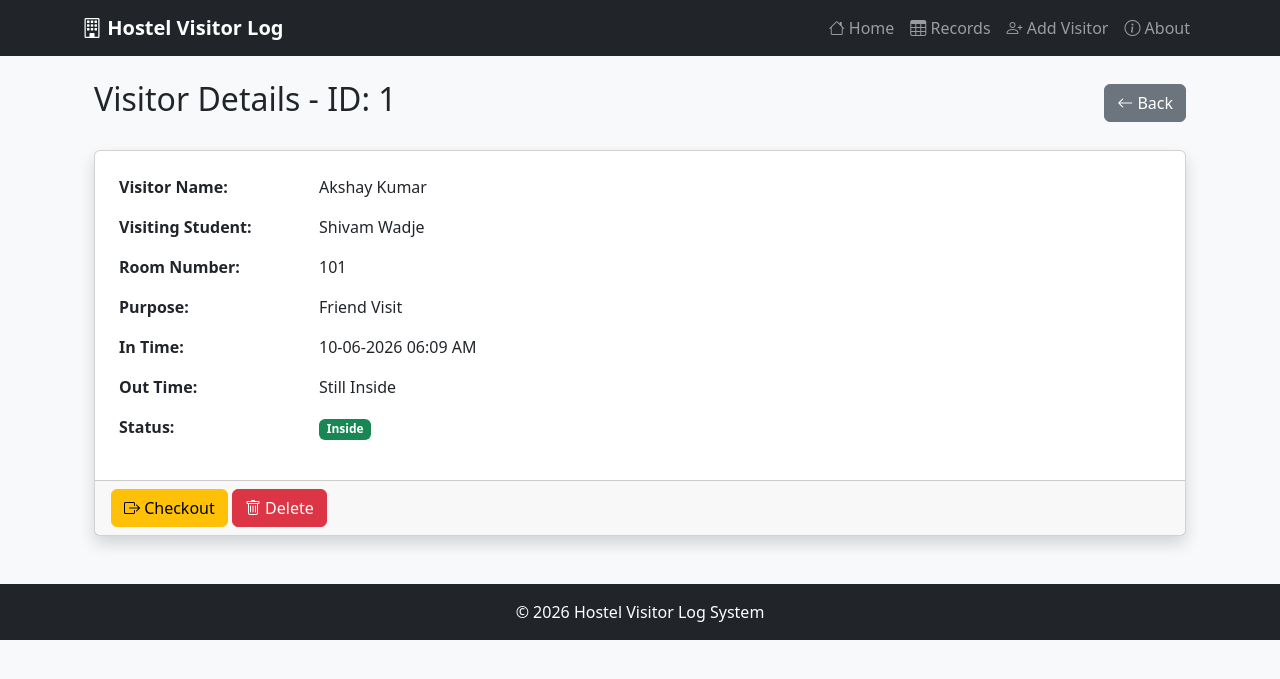
After one commit to shivamwadje95/Python-Trainning, a Flask app: page /details/1 in a window 1280 px wide. The commit adds this page. Shown: the top 679 px of the page. Run offline with Flask 3, Linux system fonts and the light colour scheme; data comes from the database, SQL or seed files in the repository; both versions use the stored data as it was after the commit.

Commit message:
Day 11: SELECT and DELETE QUERY

```diff
--- a/My_project_app.py
+++ b/My_project_app.py
@@ -97,7 +97,7 @@ def records():
     html += "</table><br><a href='/'>Back to Home</a>"
     return html
 
-# Route 3 - Extra Project Route
+# Route 3 -  Project Route
 @app.route("/inside")
 def inside():
     html = """
--- a/app.py
+++ b/app.py
@@ -1,52 +1,73 @@
-from flask import Flask, render_template, request, redirect, url_for, flash
+from flask import Flask, redirect, render_template, request, url_for, flash
+import sqlite3
 from datetime import datetime
-import sqlite3
+from database import get_db, init_db
 
 app = Flask(__name__)
-app.secret_key = 'hostel-visitor-secret-key'
-
-def get_db():
-    conn = sqlite3.connect('hostel.db')
-    conn.row_factory = sqlite3.Row
-    return conn
-
-def init_db():
-    conn = get_db()
-    conn.execute('''
-        CREATE TABLE IF NOT EXISTS
-        visitors (
-            id INTEGER PRIMARY KEY AUTOINCREMENT,
-            visitor_name TEXT NOT NULL,
-            student_name TEXT NOT NULL,
-            room_number TEXT NOT NULL,
-            purpose TEXT NOT NULL,
-            check_in TEXT NOT NULL,
-            status TEXT DEFAULT 'Inside'
-        )
-    ''')
-    conn.commit()
-    conn.close()
-
-init_db()
+app.secret_key = "hostel-visitor-2026"
 
 @app.route('/')
 def home():
     conn = get_db()
-    today = datetime.now().strftime("%Y-%m-%d")
-    total = conn.execute("SELECT COUNT(*) FROM visitors WHERE check_in LIKE?", (today+'%',)).fetchone()[0]
-    inside = conn.execute("SELECT COUNT(*) FROM visitors WHERE status = 'Inside'").fetchone()[0]
+    visitors = conn.execute('SELECT * FROM visitors').fetchall()
     conn.close()
+
+    total = len(visitors)
+    inside = len([v for v in visitors if v['status'] == 'Inside'])
     return render_template('home.html', total=total, inside=inside)
 
 @app.route('/records')
-def records():
+def records_page():
     conn = get_db()
-    visitors = conn.execute('SELECT * FROM visitors ORDER BY id ASC').fetchall()
+    visitors = conn.execute('SELECT * FROM visitors ORDER BY id DESC').fetchall()
     conn.close()
     return render_template('records.html', visitors=visitors)
 
-@app.route('/add', methods=['GET', 'POST'])
-def add():
+@app.route('/details/<int:id>')
+def details(id):
+    conn = get_db()
+    visitor = conn.execute('SELECT * FROM visitors WHERE id = ?', (id,)).fetchone()
+    conn.close()
+
+    if visitor is None:
+        flash('Visitor not found', 'danger')
+        return redirect(url_for('records_page'))
+
+    return render_template('details.html', visitor=visitor)
+
+@app.route('/delete/<int:id>', methods=['POST'])
+def delete_visitor(id):
+    conn = get_db()
+
+    print(f"Someone clicked delete for ID: {id}")  # Step 1
+
+    cursor = conn.execute('DELETE FROM visitors WHERE id = ?', (id,))
+    conn.commit()
+
+    print(f"Deleted. Rows affected: {cursor.rowcount}")  # Step 2
+
+    conn.close()
+    flash('Visitor deleted successfully', 'success')
+    return redirect(url_for('records_page'))
+
+@app.route('/checkout/<int:id>')  # <-- NAYA ROUTE
+def checkout_visitor(id):
+    conn = get_db()
+    out_time = datetime.now().strftime('%d-%m-%Y %I:%M %p')
+    cursor = conn.execute('UPDATE visitors SET out_time = ?, status = ? WHERE id = ?',
+                         (out_time, 'Outside', id))
+    conn.commit()
+
+    if cursor.rowcount == 0:
+        flash('Visitor not found', 'danger')
+    else:
+        flash('Visitor checked out successfully', 'success')
+
+    conn.close()
+    return redirect(url_for('records_page'))
+
+@app.route('/add_visitor', methods=['GET', 'POST'])
+def add_visitor():
     if request.method == 'POST':
         visitor_name = request.form['visitor_name']
         student_name = request.form['student_name']
@@ -54,25 +75,26 @@ def add():
         purpose = request.form['purpose']
 
         if not visitor_name or not student_name or not room_number or not purpose:
-            flash('All fields are required!', 'danger')
+            flash('Please complete all fields', 'danger')
             return render_template('add.html')
 
+        in_time = datetime.now().strftime('%d-%m-%Y %I:%M %p')
+
         conn = get_db()
-        conn.execute(
-            'INSERT INTO visitors (visitor_name, student_name, room_number, purpose, check_in) VALUES (?,?,?,?,?)',
-            (visitor_name, student_name, room_number, purpose, datetime.now().strftime("%Y-%m-%d %H:%M"))
-        )
+        conn.execute('''INSERT INTO visitors
+                     (visitor_name, student_name, room_number, purpose, in_time)
+                     VALUES (?, ?, ?, ?, ?)''',
+                     (visitor_name, student_name, room_number, purpose, in_time))
         conn.commit()
         conn.close()
 
-        flash('Visitor added successfully!', 'success')
-        return redirect(url_for('records'))
+        print(f"Received new visitor: {visitor_name} for {student_name}")
+
+        flash(f'Visitor {visitor_name} added successfully!', 'success')
+        return redirect(url_for('records_page'))
 
     return render_template('add.html')
 
-@app.route('/about')
-def about():
-    return render_template('about.html')
-
 if __name__ == '__main__':
+    init_db()
     app.run(debug=True)
--- /dev/null
+++ b/database.py
@@ -0,0 +1,27 @@
+import sqlite3
+
+def get_db():
+    conn = sqlite3.connect('database.db')
+    conn.row_factory = sqlite3.Row
+    return conn
+
+def init_db():
+    conn = get_db()
+    conn.execute('''
+        CREATE TABLE IF NOT EXISTS visitors (
+            id INTEGER PRIMARY KEY AUTOINCREMENT,
+            visitor_name TEXT NOT NULL,
+            student_name TEXT NOT NULL,
+            room_number TEXT NOT NULL,
+            purpose TEXT NOT NULL,
+            in_time TEXT NOT NULL,
+            out_time TEXT NOT NULL DEFAULT 'Still Inside',
+            status TEXT DEFAULT 'Inside'
+        )
+    ''')
+    conn.commit()
+    conn.close()
+
+if __name__ == '__main__':
+    init_db()
+    print("New database creates with in_time column ✅")
--- /dev/null
+++ b/templates/details.html
@@ -0,0 +1,67 @@
+{% extends 'base.html' %}
+
+{% block title %}Visitor Details{% endblock %}
+
+{% block content %}
+<div class="container mt-4">
+    <div class="d-flex justify-content-between align-items-center mb-4">
+        <h2>Visitor Details - ID: {{ visitor['id'] }}</h2>
+        <a href="{{ url_for('records_page') }}" class="btn btn-secondary">
+            <i class="bi bi-arrow-left"></i> Back
+        </a>
+    </div>
+
+    <div class="card shadow">
+        <div class="card-body">
+            <table class="table table-borderless">
+                <tr>
+                    <th width="200">Visitor Name:</th>
+                    <td>{{ visitor['visitor_name'] }}</td>
+                </tr>
+                <tr>
+                    <th>Visiting Student:</th>
+                    <td>{{ visitor['student_name'] }}</td>
+                </tr>
+                <tr>
+                    <th>Room Number:</th>
+                    <td>{{ visitor['room_number'] }}</td>
+                </tr>
+                <tr>
+                    <th>Purpose:</th>
+                    <td>{{ visitor['purpose'] }}</td>
+                </tr>
+                <tr>
+                    <th>In Time:</th>
+                    <td>{{ visitor['in_time'] }}</td>
+                </tr>
+                <tr>
+                    <th>Out Time:</th>
+                    <td>{{ visitor['out_time'] }}</td>
+                </tr>
+                <tr>
+                    <th>Status:</th>
+                    <td>
+                        <span class="badge {% if visitor['status'] == 'Inside' %}bg-success{% else %}bg-secondary{% endif %}">
+                            {{ visitor['status'] }}
+                        </span>
+                    </td>
+                </tr>
+            </table>
+        </div>
+        <div class="card-footer">
+            {% if visitor['status'] == 'Inside' %}
+            <a href="{{ url_for('checkout_visitor', id=visitor['id']) }}" class="btn btn-warning">
+                <i class="bi bi-box-arrow-right"></i> Checkout
+            </a>
+            {% endif %}
+
+            <form action="{{ url_for('delete_visitor', id=visitor['id']) }}" method="POST" style="display:inline;">
+                <button type="submit" class="btn btn-danger"
+                        onclick="return confirm('Delete this record?')">
+                    <i class="bi bi-trash"></i> Delete
+                </button>
+            </form>
+        </div>
+    </div>
+</div>
+{% endblock %}
```
Also changed, not shown: practice.py (added, +51 -0 lines), templates/404.html (added, +15 -0 lines), templates/pradd_task.html (added, +16 -0 lines), templates/pradd_visitor.html (added, +9 -0 lines), templates/prhome.html (added, +27 -0 lines), templates/records.html (+61 -11 lines), database.db (added), hostel.db, practice.db (added).
